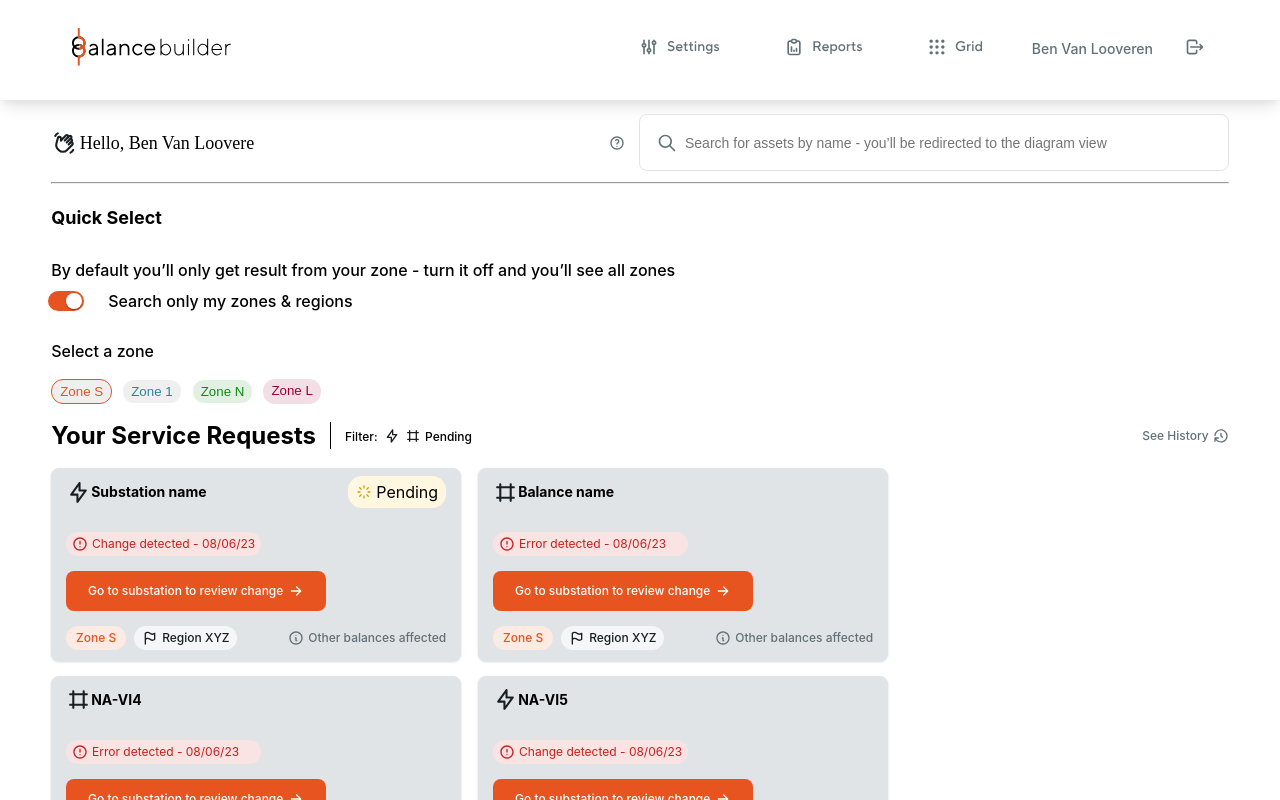
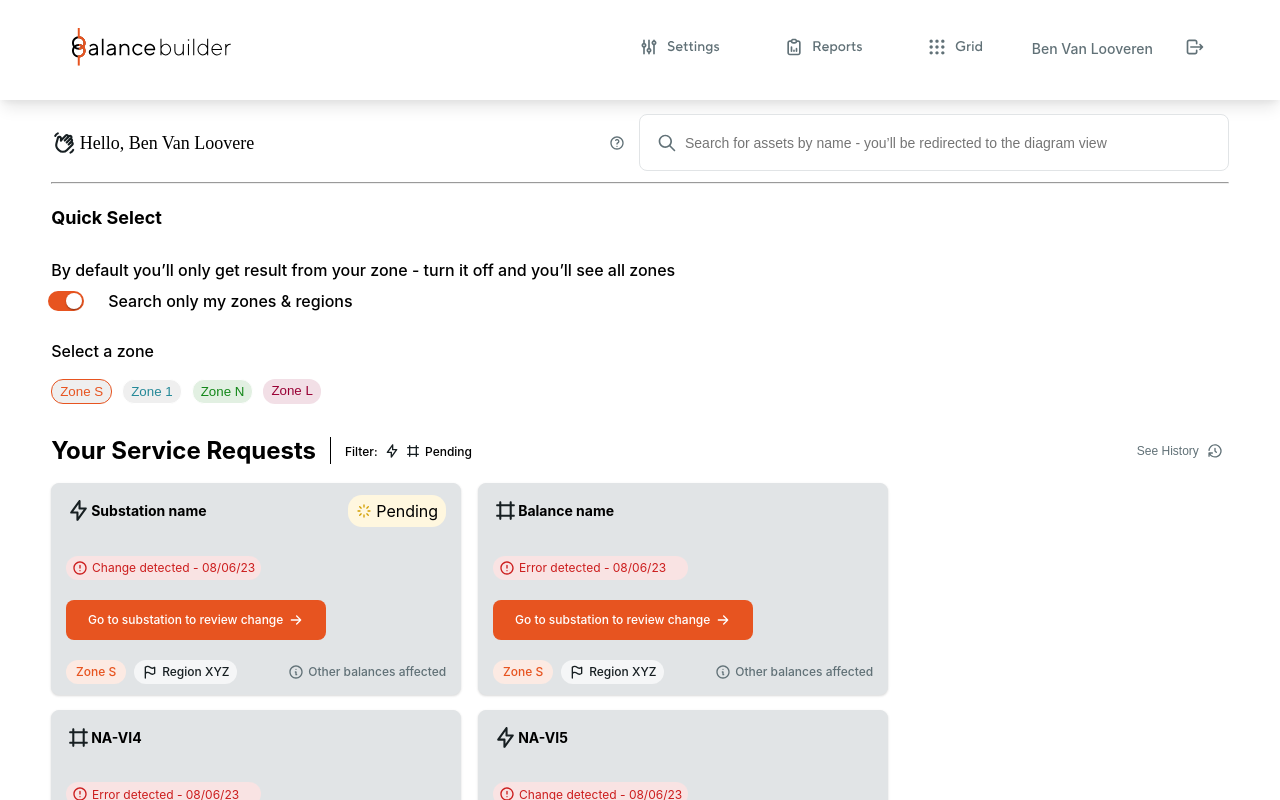
Before and after one commit to anees028/balanceBuilder, a React (Create React App) app: page / in a window 1280 px wide. Shown: the top 800 px of the page. Built offline with nearby package versions, Linux system fonts and the light colour scheme.

Commit message:
Service request button updated with styling

```diff
--- a/src/components/dashboard/quickselect/quickselect.js
+++ b/src/components/dashboard/quickselect/quickselect.js
@@ -1,7 +1,7 @@
 import React from "react";
 import classes from './quickselect.module.css'
 import SwitchBtn from "../../../shared/switchbtn/switchbtn";
-import styled from "styled-components";
+
 
 const QuickSelect = (props) => {
 
--- a/src/components/dashboard/servicerequest/servicerequest.js
+++ b/src/components/dashboard/servicerequest/servicerequest.js
@@ -26,10 +26,9 @@ const ServiceRequest = (props) => {
           <p>{data[0].status}</p>
         </div>
         <div className={classes.section2}>
-          <a href="/#">
-            <p>See History</p>
-            <img src={history} alt="history" />
-          </a>
+          <button>See History
+            <img src={history} alt="history" width='16px' height='16px'/>
+          </button>
         </div>
       </div>
       <div style={{ display: "flex", flexDirection: "row", flexWrap:'wrap' }}>
--- a/src/components/dashboard/servicerequest/servicerequest.module.css
+++ b/src/components/dashboard/servicerequest/servicerequest.module.css
@@ -2,13 +2,14 @@
   display: flex;
   justify-content: space-between;
   align-items: center;
+  margin-top: 15px;
 }
 
 .section {
   display: flex;
   align-items: center;
   flex-direction: row;
-  flex-grow: 1;
+  flex-grow: 2;
 }
 .section h1 {
   color: #000;
@@ -38,24 +39,29 @@
 }
 
 .section2 {
-  flex-direction: row;
-  flex-grow: 1;
+  display: flex;
+  justify-content: center;
+  align-items: center;
+  height: auto 16px;
+  width: auto 85px;
 }
 
-.section2 a {
+.section2 button{
+  border-radius: 8px;
+  border: 0px solid;
+  background-color: white;
+  gap: 8px;
   display: flex;
-  justify-content: flex-end;
-  text-decoration: none;
-}
-
-.section2 p {
   color: var(--colors-neutral-fg-muted, #617177);
+  /* typography/text/xs/medium */
   font-size: 12px;
   font-style: normal;
   font-weight: 500;
   line-height: 16px;
-  margin-right: 1%;
+  cursor: pointer;
 }
+
+
 
 .vl {
 /* display: flex;
--- a/src/components/dashboard/topbar/topbar.js
+++ b/src/components/dashboard/topbar/topbar.js
@@ -1,6 +1,6 @@
 import React from "react";
 import classes from './topbar.module.css';
-import Tooltip, {TooltipProps} from '@mui/material/Tooltip';
+import Tooltip from '@mui/material/Tooltip';
 
 import Searchbar from "../../../shared/seachbars/searchbar";
 import hand from '../../../assets/icons/hand.svg';
--- a/src/shared/resultCard.module.css
+++ b/src/shared/resultCard.module.css
@@ -18,7 +18,7 @@
   display: flex;
   width: 370px;
   min-height: 32px;
-  margin-top: 10px;
+  /* margin-top: 5px; */
 }
 
 .section1 {
--- a/src/shared/servicecard.module.css
+++ b/src/shared/servicecard.module.css
@@ -4,7 +4,7 @@
   align-items: flex-start;
   width: 380px;
   padding: 10px 14px;
-  gap: 15px;
+  gap: 20px;
   /* flex-shrink: 0; */
   border-radius: 8px;
   border: 1px solid var(--colors-neutral-border, #e1e4e6);
@@ -23,7 +23,7 @@
   width: 100%;
   align-content: center;
   text-align: center;
-  margin-top: -3%;
+  margin-top: -2%;
 }
 
 .statuscontent {
```
